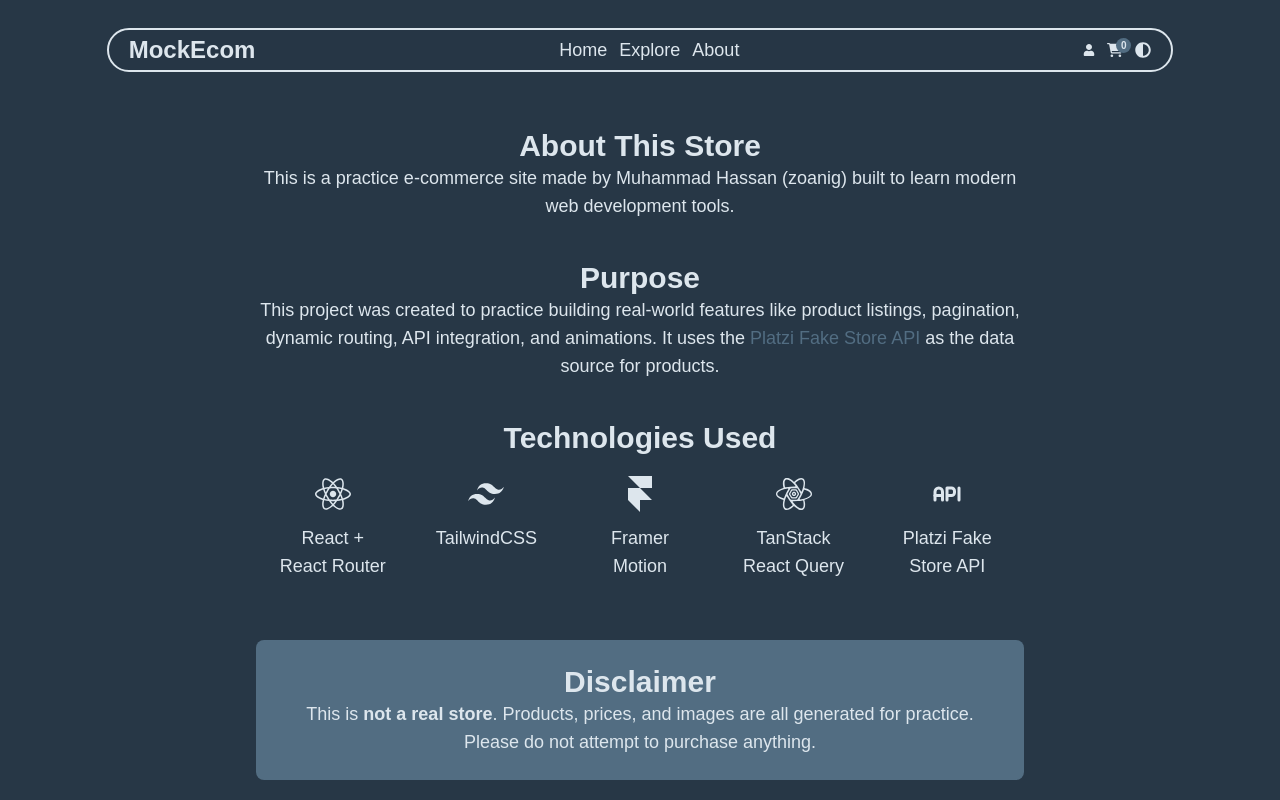
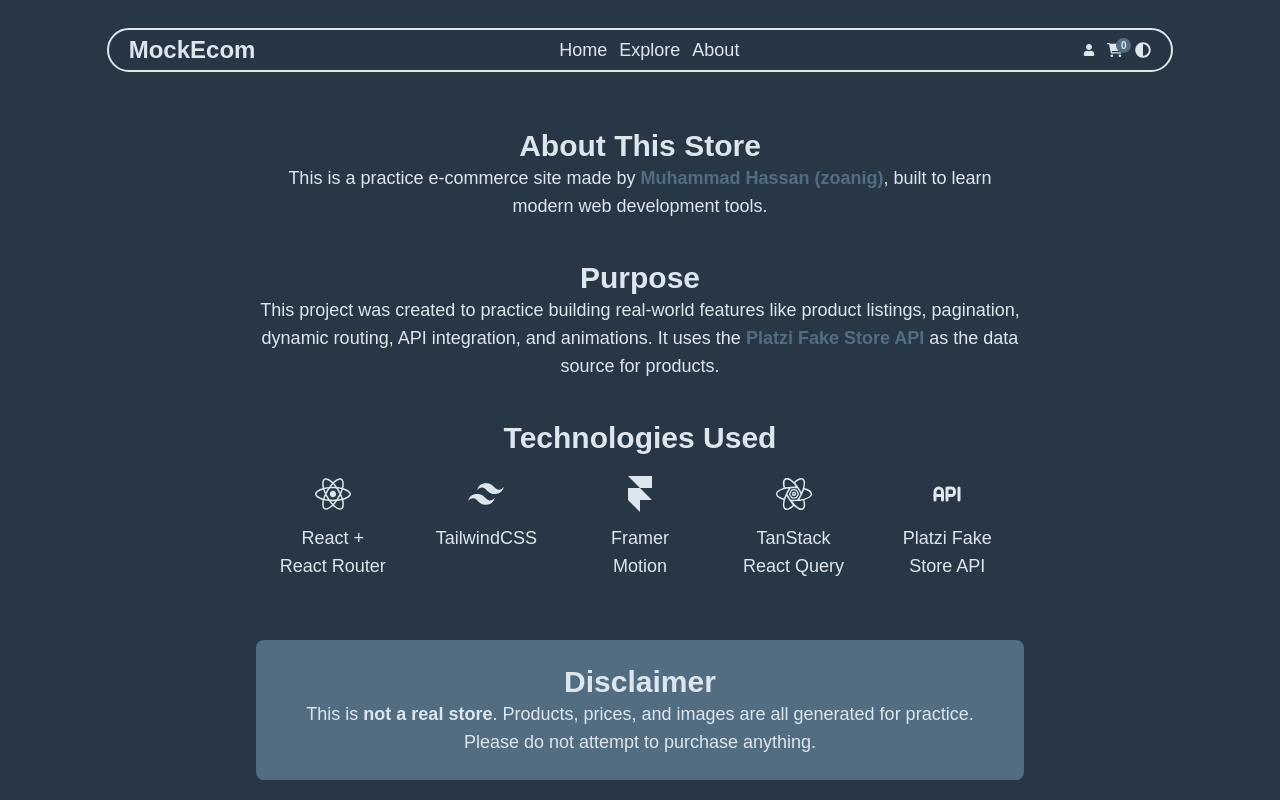
Before and after one commit to zoanig/mock-ecom, a React (Vite) app: page /about in a window 1280 px wide. Shown: the top 800 px of the page. Built offline with nearby package versions, Linux system fonts and the light colour scheme.

Commit message:
About Dev

```diff
--- a/src/Pages/About.tsx
+++ b/src/Pages/About.tsx
@@ -18,7 +18,7 @@
       >
         <h1 className="text-center text-3xl font-bold">About This Store</h1>
         <p className="text-lg text-center">
-          This is a practice e-commerce site made by <a>Muhammad Hassan (zoanig)</a> built to learn modern web
+          This is a practice e-commerce site made by <a className="hover:underline font-bold text-oth" href="https://github.com/zoanig">Muhammad Hassan (zoanig)</a>, built to learn modern web
           development tools.
         </p>
       </div>
@@ -32,7 +32,7 @@
           <a
             href="https://fakeapi.platzi.com/"
             target="_blank"
-            className="text-oth hover:underline hover:cursor-pointer"
+            className="text-oth hover:underline hover:cursor-pointer font-bold"
           >
             Platzi Fake Store API{" "}
           </a>
```
